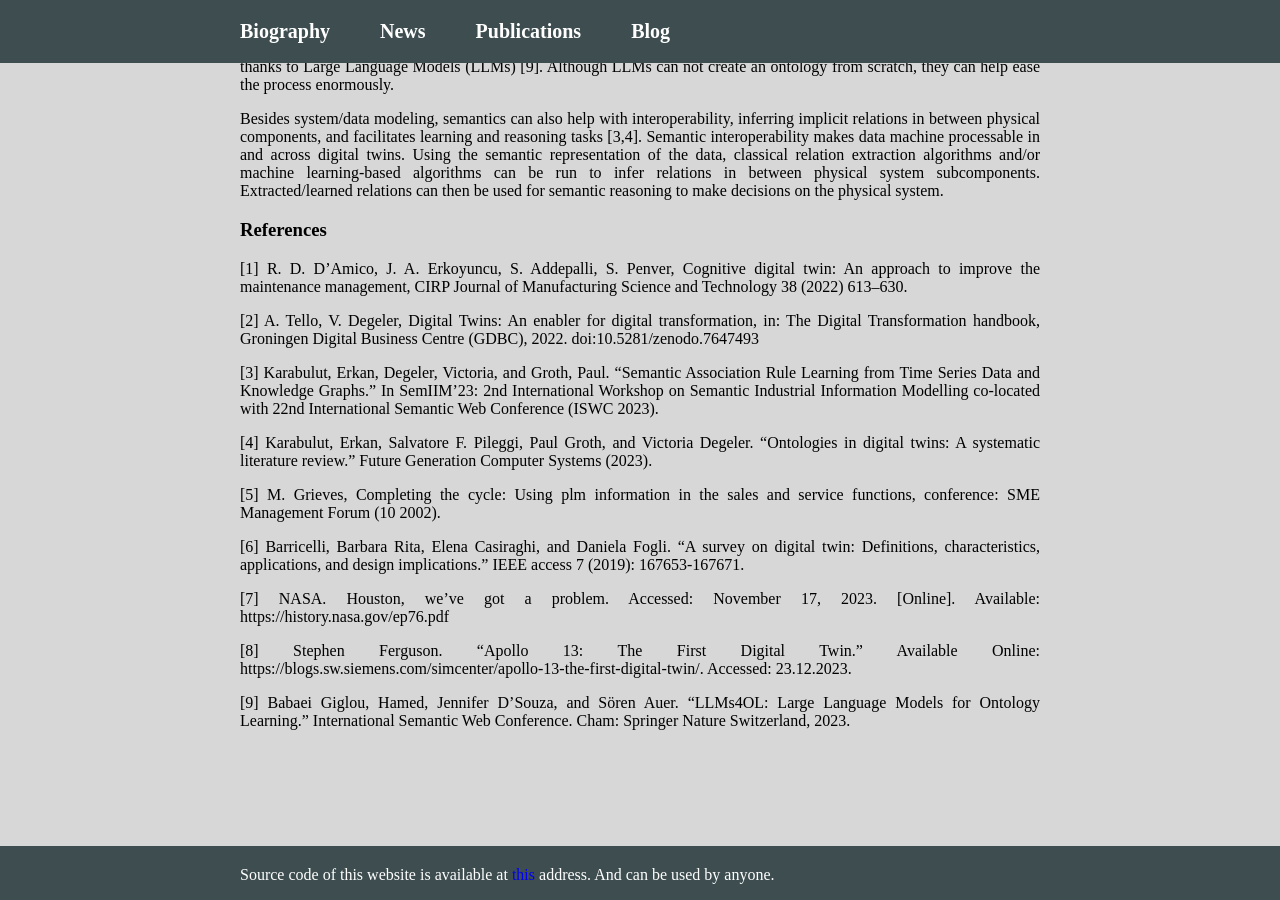
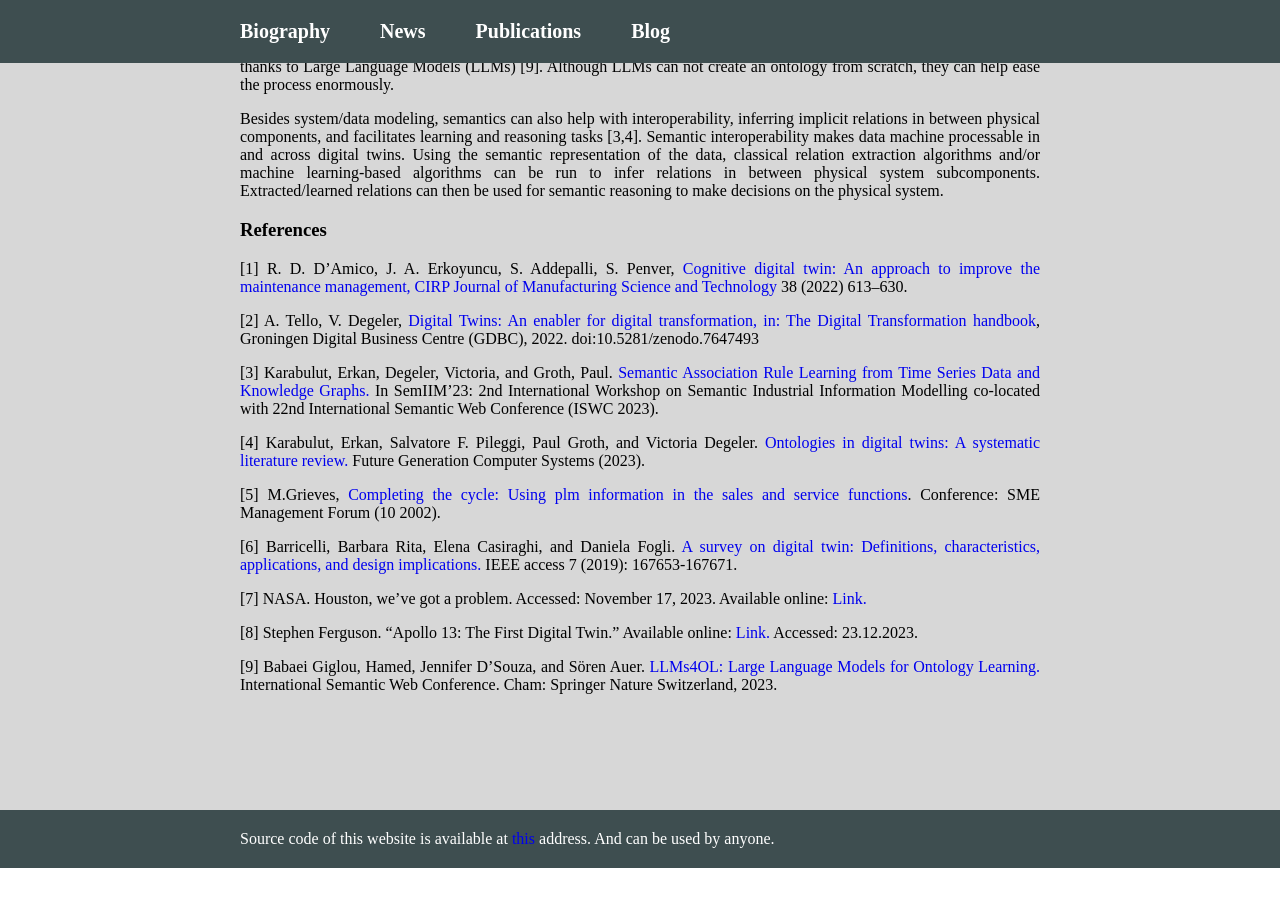
Before and after one commit to erkankarabulut/erkankarabulut.github.io, a Jekyll site: the page built from _posts/2023-12-23-digital-twins.md, in a window 1280 px wide and 900 px high, scrolled down 2728 px. Built offline with Jekyll 4.4.1, drawn with Linux system fonts in a browser that asks for light colours; after the commit the page ends 3596 px from its top, so only the background shows below that.

Commit message:
add links to the referred articles in the digital twins blogpost

```diff
--- a/_posts/2023-12-23-digital-twins.md
+++ b/_posts/2023-12-23-digital-twins.md
@@ -132,30 +132,41 @@ system.
 
 ### References
 
-[1] R. D. D’Amico, J. A. Erkoyuncu, S. Addepalli, S. Penver, Cognitive digital twin: An approach to improve the
-maintenance management, CIRP Journal of Manufacturing Science and Technology 38 (2022) 613–630.
+[1] R. D. D’Amico, J. A. Erkoyuncu, S. Addepalli, S.
+Penver, <a target="_blank" href="https://www.sciencedirect.com/science/article/pii/S1755581722001158">Cognitive digital
+twin: An approach to improve the maintenance management, CIRP Journal of Manufacturing Science and Technology</a> 38
+(2022) 613–630.
 
-[2] A. Tello, V. Degeler, Digital Twins: An enabler for digital transformation, in: The Digital Transformation handbook,
-Groningen Digital Business Centre (GDBC), 2022. doi:10.5281/zenodo.7647493
+[2] A. Tello, V. Degeler, <a target="_blank" href="https://pure.uva.nl/ws/files/106231123/22digitaltwins.pdf">Digital
+Twins: An enabler for digital transformation, in: The Digital Transformation handbook</a>, Groningen Digital Business
+Centre (GDBC), 2022. doi:10.5281/zenodo.7647493
 
-[3] Karabulut, Erkan, Degeler, Victoria, and Groth, Paul. "Semantic Association Rule Learning from Time Series Data and
-Knowledge Graphs." In SemIIM’23: 2nd International Workshop on Semantic Industrial Information Modelling co-located with
-22nd International Semantic Web Conference (ISWC 2023).
+[3] Karabulut, Erkan, Degeler, Victoria, and Groth, Paul. <a target="_blank" href="https://arxiv.org/abs/2310.07348">
+Semantic Association Rule Learning from Time Series Data and Knowledge Graphs.</a> In SemIIM’23: 2nd International
+Workshop on Semantic Industrial Information Modelling co-located with 22nd International Semantic Web Conference (ISWC
+2023).
 
-[4] Karabulut, Erkan, Salvatore F. Pileggi, Paul Groth, and Victoria Degeler. "Ontologies in digital twins: A systematic
-literature review." Future Generation Computer Systems (2023).
+[4] Karabulut, Erkan, Salvatore F. Pileggi, Paul Groth, and Victoria
+Degeler. <a target="_blank" href="https://www.sciencedirect.com/science/article/pii/S0167739X23004739">Ontologies in
+digital twins: A systematic literature review.</a> Future Generation Computer Systems (2023).
 
-[5] M. Grieves, Completing the cycle: Using plm information in the sales and service functions, conference:
-SME Management Forum (10 2002).
+[5] M.Grieves,
+<a target="_blank" href="https://www.researchgate.net/publication/356192963_SME_Management_Forum_Completing_the_Cycle_Using_PLM_Information_in_the_Sales_and_Service_Functions">
+Completing the cycle: Using plm information in the sales and service functions</a>. Conference: SME Management Forum
+(10 2002).
 
-[6] Barricelli, Barbara Rita, Elena Casiraghi, and Daniela Fogli. "A survey on digital twin: Definitions,
-characteristics, applications, and design implications." IEEE access 7 (2019): 167653-167671.
+[6] Barricelli, Barbara Rita, Elena Casiraghi, and Daniela
+Fogli. <a target="_blank" href="https://ieeexplore.ieee.org/abstract/document/8901113"> A survey on digital twin:
+Definitions, characteristics, applications, and design implications.</a> IEEE access 7 (2019): 167653-167671.
 
-[7] NASA. Houston, we've got a problem. Accessed: November 17, 2023. [Online].
-Available: https://history.nasa.gov/ep76.pdf
+[7] NASA. Houston, we've got a problem. Accessed: November 17, 2023. Available
+online: <a href="https://history.nasa.gov/ep76.pdf" target="_blank">Link.</a>
 
-[8] Stephen Ferguson. "Apollo 13: The First Digital Twin." Available
-Online: https://blogs.sw.siemens.com/simcenter/apollo-13-the-first-digital-twin/. Accessed: 23.12.2023.
+[8] Stephen Ferguson. "Apollo 13: The First Digital Twin." Available online:
+<a target="_blank" href="https://blogs.sw.siemens.com/simcenter/apollo-13-the-first-digital-twin/">Link.</a>
+Accessed: 23.12.2023.
 
-[9] Babaei Giglou, Hamed, Jennifer D’Souza, and Sören Auer. "LLMs4OL: Large Language Models for Ontology Learning."
-International Semantic Web Conference. Cham: Springer Nature Switzerland, 2023.
+[9] Babaei Giglou, Hamed, Jennifer D’Souza, and Sören
+Auer. <a target="_blank" href="https://link.springer.com/chapter/10.1007/978-3-031-47240-4_22">
+LLMs4OL: Large Language Models for Ontology Learning.</a> International Semantic Web Conference. Cham: Springer Nature
+Switzerland, 2023.
```
